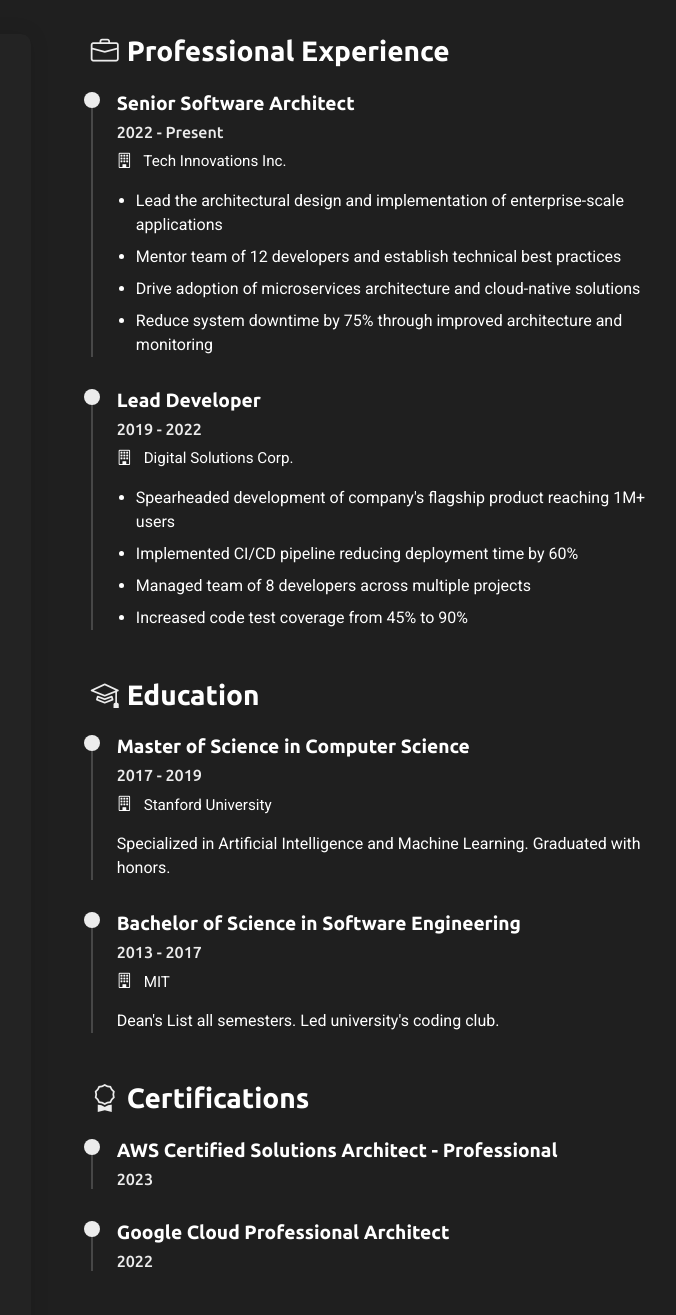
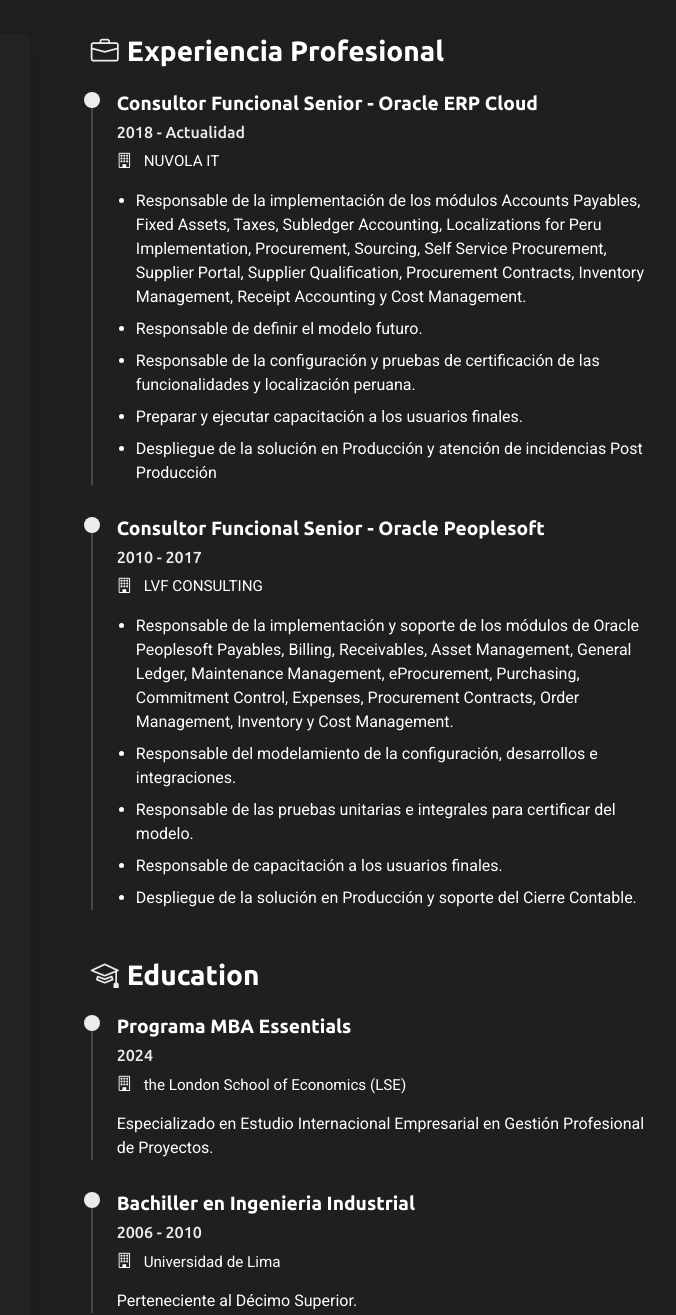
Before and after one commit to JhosepDenis85/Hackaton01_Mi_CV_Jhosep, a plain HTML site: page index.html in a window 1280 px wide. Shown: the part 3480-4795 px from the top of the page, 604-1280 px from the left. Drawn offline with nearby package versions, Linux system fonts and the light colour scheme.

Commit message:
Estudios y Especializaciones

```diff
--- a/index.html
+++ b/index.html
@@ -464,29 +464,31 @@
           <div class="col-lg-8 ps-4 ps-lg-5">
             <!-- Experience Section -->
             <div class="resume-section" data-aos="fade-up">
-              <h3><i class="bi bi-briefcase me-2"></i>Professional Experience</h3>
+              <h3><i class="bi bi-briefcase me-2"></i>Experiencia Profesional</h3>
 
               <div class="resume-item">
-                <h4>Senior Software Architect</h4>
-                <h5>2022 - Present</h5>
-                <p class="company"><i class="bi bi-building"></i> Tech Innovations Inc.</p>
+                <h4>Consultor Funcional Senior - Oracle ERP Cloud </h4>
+                <h5>2018 - Actualidad</h5>
+                <p class="company"><i class="bi bi-building"></i> NUVOLA IT</p>
                 <ul>
-                  <li>Lead the architectural design and implementation of enterprise-scale applications</li>
-                  <li>Mentor team of 12 developers and establish technical best practices</li>
-                  <li>Drive adoption of microservices architecture and cloud-native solutions</li>
-                  <li>Reduce system downtime by 75% through improved architecture and monitoring</li>
+                  <li>Responsable de la implementación de los módulos Accounts Payables, Fixed Assets, Taxes, Subledger Accounting, Localizations for Peru Implementation, Procurement, Sourcing, Self Service Procurement, Supplier Portal, Supplier Qualification, Procurement Contracts, Inventory Management, Receipt Accounting y Cost Management.</li>
+                  <li>Responsable de definir el modelo futuro.</li>
+                  <li>Responsable de la configuración y pruebas de certificación de las funcionalidades y localización peruana.</li>
+                  <li>Preparar y ejecutar capacitación a los usuarios finales.</li>
+                  <li>Despliegue de la solución en Producción y atención de incidencias Post Producción</li>
                 </ul>
               </div>
 
               <div class="resume-item">
-                <h4>Lead Developer</h4>
-                <h5>2019 - 2022</h5>
-                <p class="company"><i class="bi bi-building"></i> Digital Solutions Corp.</p>
+                <h4>Consultor Funcional Senior - Oracle Peoplesoft</h4>
+                <h5>2010 - 2017</h5>
+                <p class="company"><i class="bi bi-building"></i> LVF CONSULTING</p>
                 <ul>
-                  <li>Spearheaded development of company's flagship product reaching 1M+ users</li>
-                  <li>Implemented CI/CD pipeline reducing deployment time by 60%</li>
-                  <li>Managed team of 8 developers across multiple projects</li>
-                  <li>Increased code test coverage from 45% to 90%</li>
+                  <li>Responsable de la implementación y soporte de los módulos de Oracle Peoplesoft Payables, Billing, Receivables, Asset Management, General Ledger, Maintenance Management, eProcurement, Purchasing, Commitment Control, Expenses, Procurement Contracts, Order Management, Inventory y Cost Management.</li>
+                  <li>Responsable del modelamiento de la configuración, desarrollos e integraciones.</li>
+                  <li>Responsable de las pruebas unitarias e integrales para certificar del modelo.</li>
+                  <li>Responsable de capacitación a los usuarios finales. </li>
+                  <li>Despliegue de la solución en Producción y soporte del Cierre Contable. </li>
                 </ul>
               </div>
             </div>
@@ -496,32 +498,32 @@
               <h3><i class="bi bi-mortarboard me-2"></i>Education</h3>
 
               <div class="resume-item">
-                <h4>Master of Science in Computer Science</h4>
-                <h5>2017 - 2019</h5>
-                <p class="company"><i class="bi bi-building"></i> Stanford University</p>
-                <p>Specialized in Artificial Intelligence and Machine Learning. Graduated with honors.</p>
+                <h4>Programa MBA Essentials</h4>
+                <h5>2024</h5>
+                <p class="company"><i class="bi bi-building"></i> the London School of Economics (LSE)</p>
+                <p>Especializado en Estudio Internacional Empresarial en Gestión Profesional de Proyectos.</p>
               </div>
 
               <div class="resume-item">
-                <h4>Bachelor of Science in Software Engineering</h4>
-                <h5>2013 - 2017</h5>
-                <p class="company"><i class="bi bi-building"></i> MIT</p>
-                <p>Dean's List all semesters. Led university's coding club.</p>
+                <h4>Bachiller en Ingenieria Industrial</h4>
+                <h5>2006 - 2010</h5>
+                <p class="company"><i class="bi bi-building"></i> Universidad de Lima</p>
+                <p>Perteneciente al Décimo Superior.</p>
               </div>
             </div>
 
             <!-- Certifications Section -->
             <div class="resume-section" data-aos="fade-up" data-aos-delay="200">
-              <h3><i class="bi bi-award me-2"></i>Certifications</h3>
+              <h3><i class="bi bi-award me-2"></i>Certificaciones</h3>
 
               <div class="resume-item">
-                <h4>AWS Certified Solutions Architect - Professional</h4>
-                <h5>2023</h5>
+                <h4>Oracle Financials Cloud: General Ledger 2019 Certified Implementation Specialist </h4>
+                <h5>2020</h5>
               </div>
 
               <div class="resume-item">
-                <h4>Google Cloud Professional Architect</h4>
-                <h5>2022</h5>
+                <h4>Oracle Cloud Infrastructure Foundations 2020 Certified Associate </h4>
+                <h5>2020</h5>
               </div>
             </div>
           </div>
@@ -985,7 +987,7 @@
               <div class="info-item">
                 <div class="icon-box">
                   <i class="bi bi-envelope"></i>
-                </div>
+                </div>s
                 <div class="content">
                   <h4>Correo Electrónico</h4>
                   <p>jhoden2005@gmail.com</p>
```
